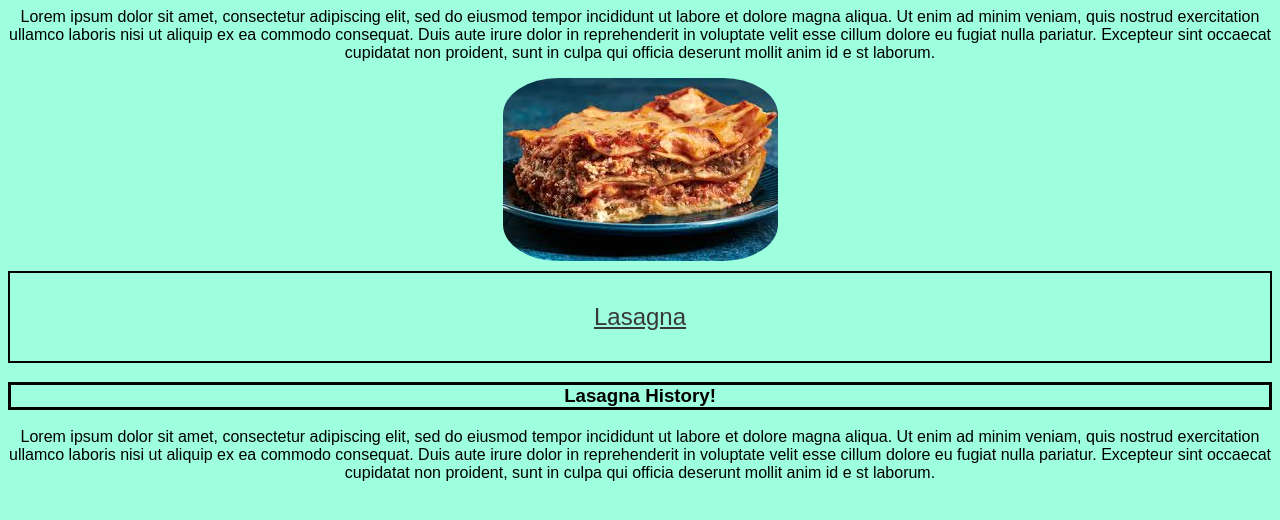
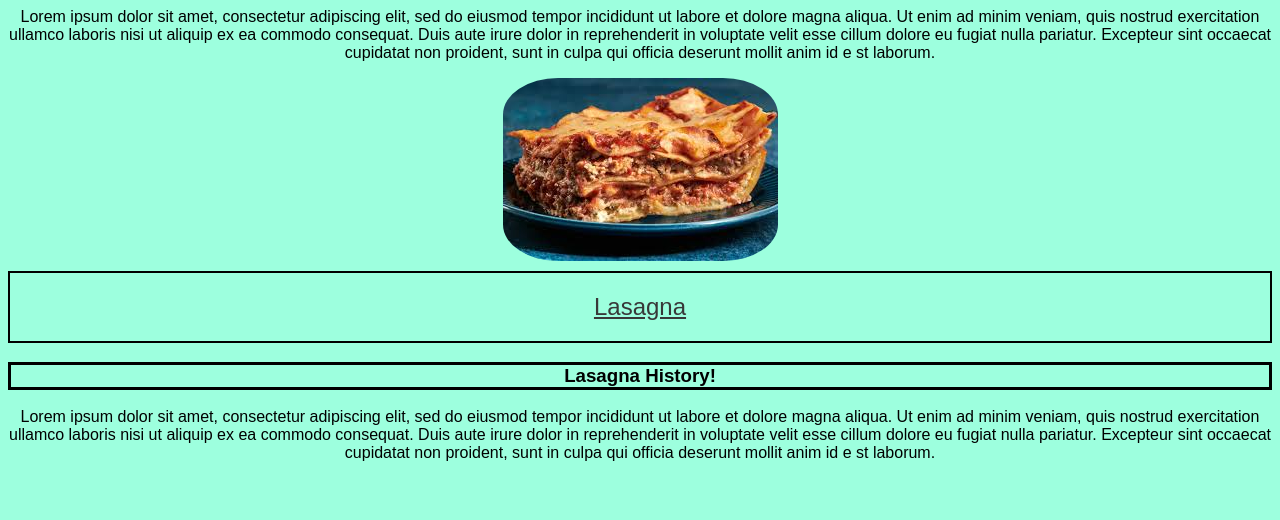
Before and after one commit to HyrulePostalService/odin-recipes, a plain HTML site: page index.html in a window 1280 px wide. Shown: the part 76-596 px from the top of the page. Drawn offline with Linux system fonts and the light colour scheme; files whose address does not match are found by name.

Commit message:
Unfinished CSS Practice

```diff
--- a/styles.css
+++ b/styles.css
@@ -37,8 +37,8 @@ h3 {
 }
 
 .block {
-    display:block;
-    padding: 10px 10px;
+
+
     margin:10px 0px;
     text-align: center;
     color:brown;
```
